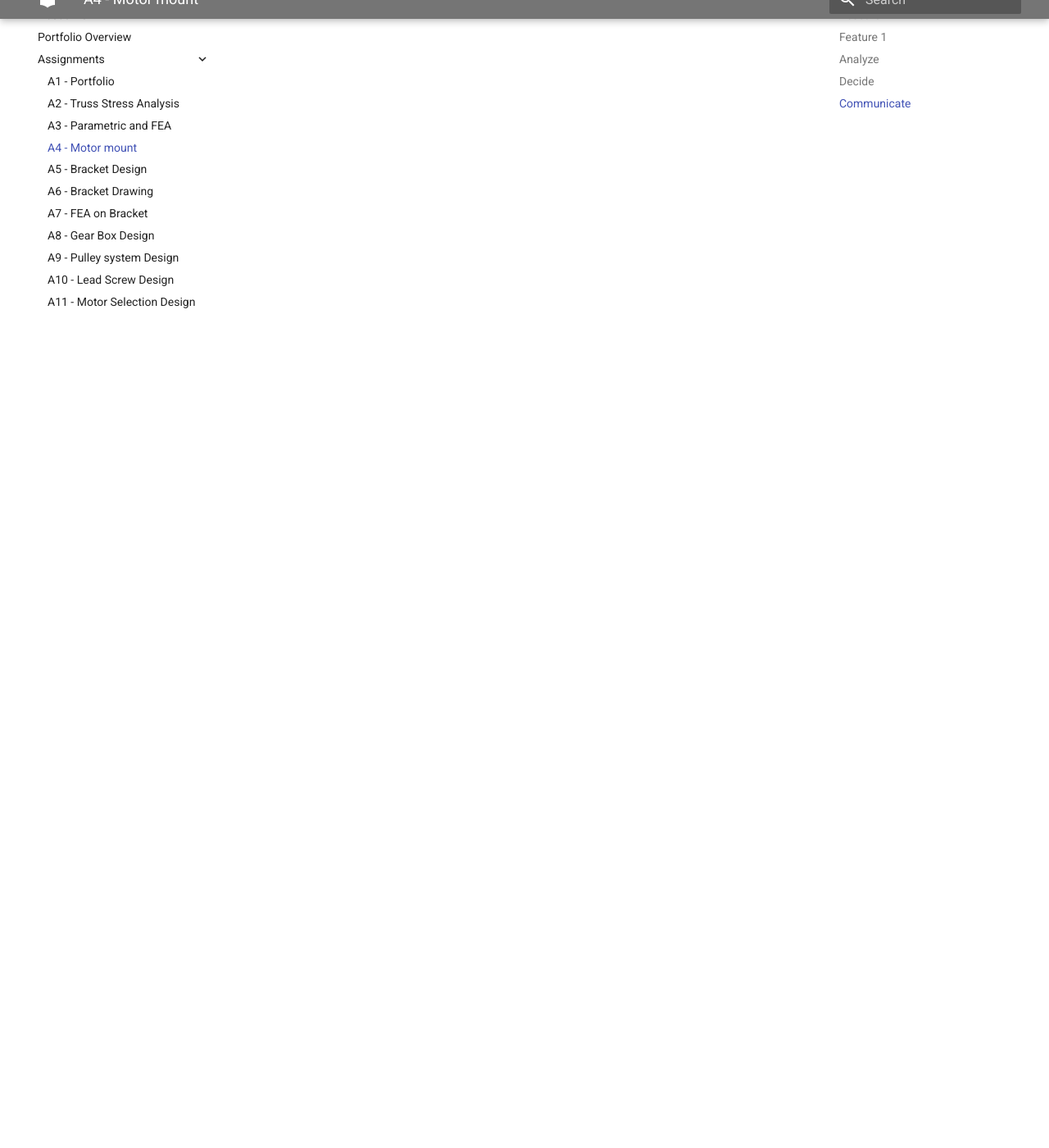
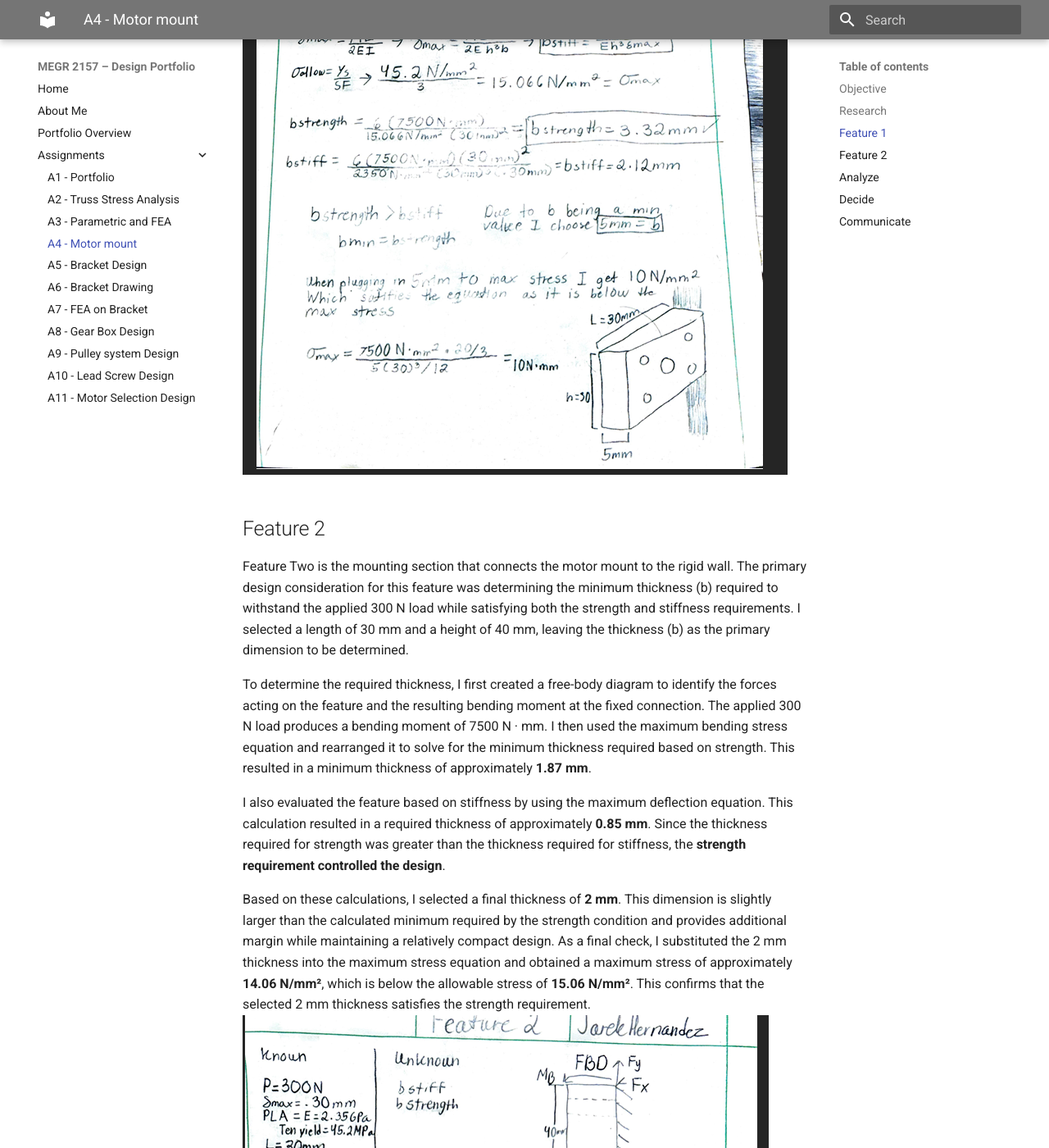
Before and after one commit to JHernPR/MEGR-2157-portfolio, an MkDocs documentation site: the page built from docs/assignments/A04/index.md, in a window 1280 px wide and 1400 px high, scrolled down 1710 px. Shown: the whole window at 82% size. Built offline with MkDocs 1.6.1 and Material for MkDocs 9.7.7, drawn with Linux system fonts in a browser that asks for light colours; some of the changed text lies outside the part shown.

Commit message:
Update index.md

```diff
--- a/docs/assignments/A04/index.md
+++ b/docs/assignments/A04/index.md
@@ -18,11 +18,21 @@ To determine the required width, I first created a free-body diagram of the feat
 
 I also evaluated the feature based on stiffness by using the maximum deflection equation. This calculation resulted in a required width of approximately 2.12 mm. Since the width required for strength was greater than the width required for stiffness, the strength requirement controlled the design.
 
-Although the calculated minimum width was 3.32 mm, I selected a final width of 5 mm. Choosing a slightly larger dimension provides additional margin while still keeping the feature relatively small. I then substituted the 5 mm width back into the maximum stress equation and obtained a stress of approximately 10 N/mm², which is below the allowable stress of 15.06 N/mm². This confirmed that the selected 5 mm width satisfies the strength requirement. The calculations and free-body diagram used to determine these dimensions are shown below.
+Although the calculated minimum width was 3.32 mm, I selected a final width of 5 mm. Choosing a slightly larger dimension provides additional margin while still keeping the feature relatively small. I then substituted the 5 mm width back into the maximum stress equation and obtained a stress of approximately 10 N/mm², which is below the allowable stress of 15.06 N/mm². This confirmed that the selected 5 mm width satisfies the strength requirement.
 
-![Feature1]
+![Feature1](A4Ft1.PNG)
 
 
+## Feature 2
+
+Feature Two is the mounting section that connects the motor mount to the rigid wall. The primary design consideration for this feature was determining the minimum thickness (b) required to withstand the applied 300 N load while satisfying both the strength and stiffness requirements. I selected a length of 30 mm and a height of 40 mm, leaving the thickness (b) as the primary dimension to be determined.
+
+To determine the required thickness, I first created a free-body diagram to identify the forces acting on the feature and the resulting bending moment at the fixed connection. The applied 300 N load produces a bending moment of 7500 N · mm. I then used the maximum bending stress equation and rearranged it to solve for the minimum thickness required based on strength. This resulted in a minimum thickness of approximately **1.87 mm**.
+
+I also evaluated the feature based on stiffness by using the maximum deflection equation. This calculation resulted in a required thickness of approximately **0.85 mm**. Since the thickness required for strength was greater than the thickness required for stiffness, the **strength requirement controlled the design**.
+
+Based on these calculations, I selected a final thickness of **2 mm**. This dimension is slightly larger than the calculated minimum required by the strength condition and provides additional margin while maintaining a relatively compact design. As a final check, I substituted the 2 mm thickness into the maximum stress equation and obtained a maximum stress of approximately **14.06 N/mm²**, which is below the allowable stress of **15.06 N/mm²**. This confirms that the selected 2 mm thickness satisfies the strength requirement.
+![Feature1](A4Ft2.PNG)
 ## Analyze
 
 
```
